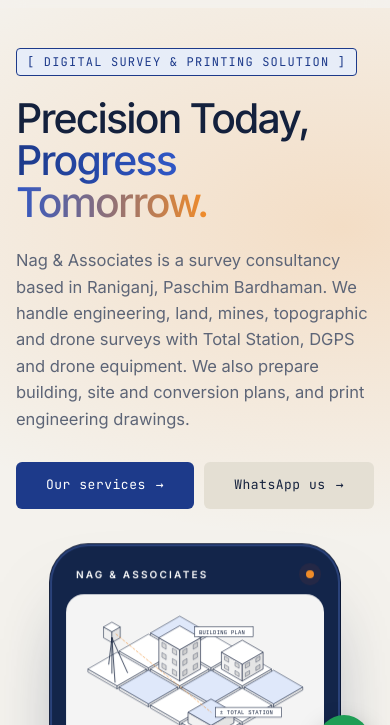
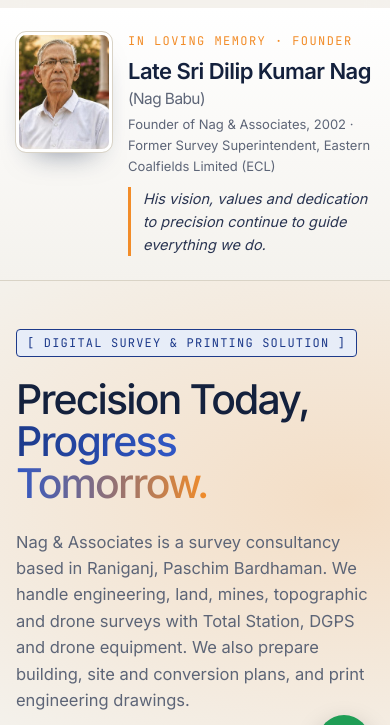
Before and after one commit to sumit218-ux/Nag-Associates-Website, a plain HTML site: page index.html in a window 390 px wide. Shown: the part 57-782 px from the top of the page. Drawn offline with Linux system fonts and the light colour scheme.

Commit message:
Add founder tribute with photo at the top of the page
Co-Authored-By: Claude Opus 5.5 <noreply@anthropic.com>
Claude-Session: https://claude.ai/code/session_01WrQhbU9oLVR5PtsE5BYRiR

```diff
--- a/assets/css/style.css
+++ b/assets/css/style.css
@@ -789,3 +789,21 @@ img { height: auto; }
   .cp-txt small { font-size: 12px; }
   .cp-list li { padding: 11px 0; }
 }
+
+/* Founder tribute band (top of page) */
+.founder-band { background: linear-gradient(180deg, #fff 0%, var(--bg) 100%); border-bottom: 1px solid var(--line); padding: 34px 0; }
+.founder-inner { display: grid; grid-template-columns: 132px 1fr; gap: 28px; align-items: center; max-width: 860px; }
+.founder-photo { width: 132px; aspect-ratio: 4 / 5; object-fit: cover; border-radius: 12px; box-shadow: 0 16px 30px -18px rgba(19,37,74,.6); border: 3px solid #fff; outline: 1px solid var(--line); }
+.founder-text .mono-label { margin-bottom: 8px; }
+.founder-name { font-size: clamp(22px, 3vw, 30px); font-weight: 600; color: var(--ink); margin-bottom: 6px; }
+.founder-name span { font-weight: 400; font-size: .7em; color: var(--muted); }
+.founder-sub { color: var(--muted); font-size: 14.5px; margin-bottom: 10px; }
+.founder-line { color: var(--ink-2); font-style: italic; border-left: 3px solid var(--saffron); padding-left: 12px; }
+.founder-band + .hero { padding-top: 48px; }
+@media (max-width: 560px) {
+  .founder-band { padding: 24px 0; }
+  .founder-inner { grid-template-columns: 96px 1fr; gap: 16px; align-items: start; }
+  .founder-photo { width: 96px; border-radius: 10px; }
+  .founder-sub { font-size: 13px; }
+  .founder-line { font-size: 14.5px; }
+}
--- a/index.html
+++ b/index.html
@@ -55,6 +55,19 @@
   </header>
 
   <main>
+  <!-- Founder tribute -->
+  <section class="founder-band" aria-label="In loving memory of our founder">
+    <div class="container founder-inner">
+      <img class="founder-photo" src="assets/img/dilip-kumar-nag.jpg" alt="Late Sri Dilip Kumar Nag" width="480" height="600" />
+      <div class="founder-text">
+        <p class="mono-label">In loving memory · Founder</p>
+        <h2 class="founder-name">Late Sri Dilip Kumar Nag <span>(Nag Babu)</span></h2>
+        <p class="founder-sub">Founder of Nag &amp; Associates, 2002 · Former Survey Superintendent, Eastern Coalfields Limited (ECL)</p>
+        <p class="founder-line">His vision, values and dedication to precision continue to guide everything we do.</p>
+      </div>
+    </div>
+  </section>
+
   <!-- Hero -->
   <section class="hero" id="home">
     <div class="container hero-inner">
@@ -152,11 +165,6 @@
       <div class="about-grid">
         <div class="about-text">
           <h3 class="h3">A Journey Built on Experience, Precision and Trust</h3>
-          <blockquote class="tribute">
-            <span class="mono-label">In loving memory · Founder</span>
-            <p class="tribute-name">Late Sri Dilip Kumar Nag <span>(Nag Babu)</span></p>
-            <p>The founder and backbone of our organisation. A former Survey Superintendent of Eastern Coalfields Limited (ECL), he is renowned for his work in the Raniganj area over several decades.</p>
-          </blockquote>
           <p>He founded Nag &amp; Associates in <strong>2002</strong>, on a commitment to accurate measurement, reliable documentation and professional service.</p>
           <p>Today the organisation is led by its owner, <strong>Amit Kumar Nag</strong>, nephew of Late Sri Dilip Kumar Nag and a Consulting Civil Engineer and Surveyor who joined in <strong>2012</strong>. With his small team working under his guidance, he has expanded our work into civil engineering, building planning, advanced surveying, statutory approvals and technical documentation.</p>
           <p>The group also includes <strong>Aadrita Buildcon LLP</strong>, our construction and real estate business, and <strong>Topogrid Consultants</strong>, a GST-registered unit of Aadrita Buildcon LLP offering the same surveying and engineering services as Nag &amp; Associates.</p>
```
Also changed, not shown: assets/img/dilip-kumar-nag.jpg (added).
